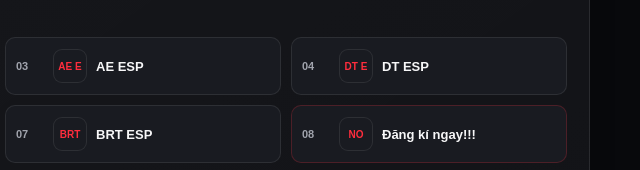
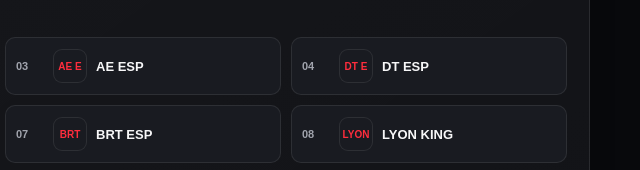
Before and after one commit to customdh/DHEsports, a plain HTML site: page index.html in a window 1280 px wide. Shown: the part 1211-1381 px from the top of the page, 640-1280 px from the left. Drawn offline with Linux system fonts and the light colour scheme.

Commit message:
Update index.html

```diff
--- a/index.html
+++ b/index.html
@@ -2038,7 +2038,7 @@ window.DH_TOURNAMENT_DATA = {
     { date: "2026-08-17", lobbyId: "L2", teamId: "HP ESP" },
     { date: "2026-08-17", lobbyId: "L2", teamId: "GH ESP" },
     { date: "2026-08-17", lobbyId: "L2", teamId: "BRT ESP" },
-    { date: "2026-08-17", lobbyId: "L2", teamId: "NO" },
+    { date: "2026-08-17", lobbyId: "L2", teamId: "LYON KING" },
     { date: "2026-08-17", lobbyId: "L2", teamId: "NO" },
     { date: "2026-08-17", lobbyId: "L2", teamId: "NO" },
     { date: "2026-08-17", lobbyId: "L2", teamId: "NO" },
```
